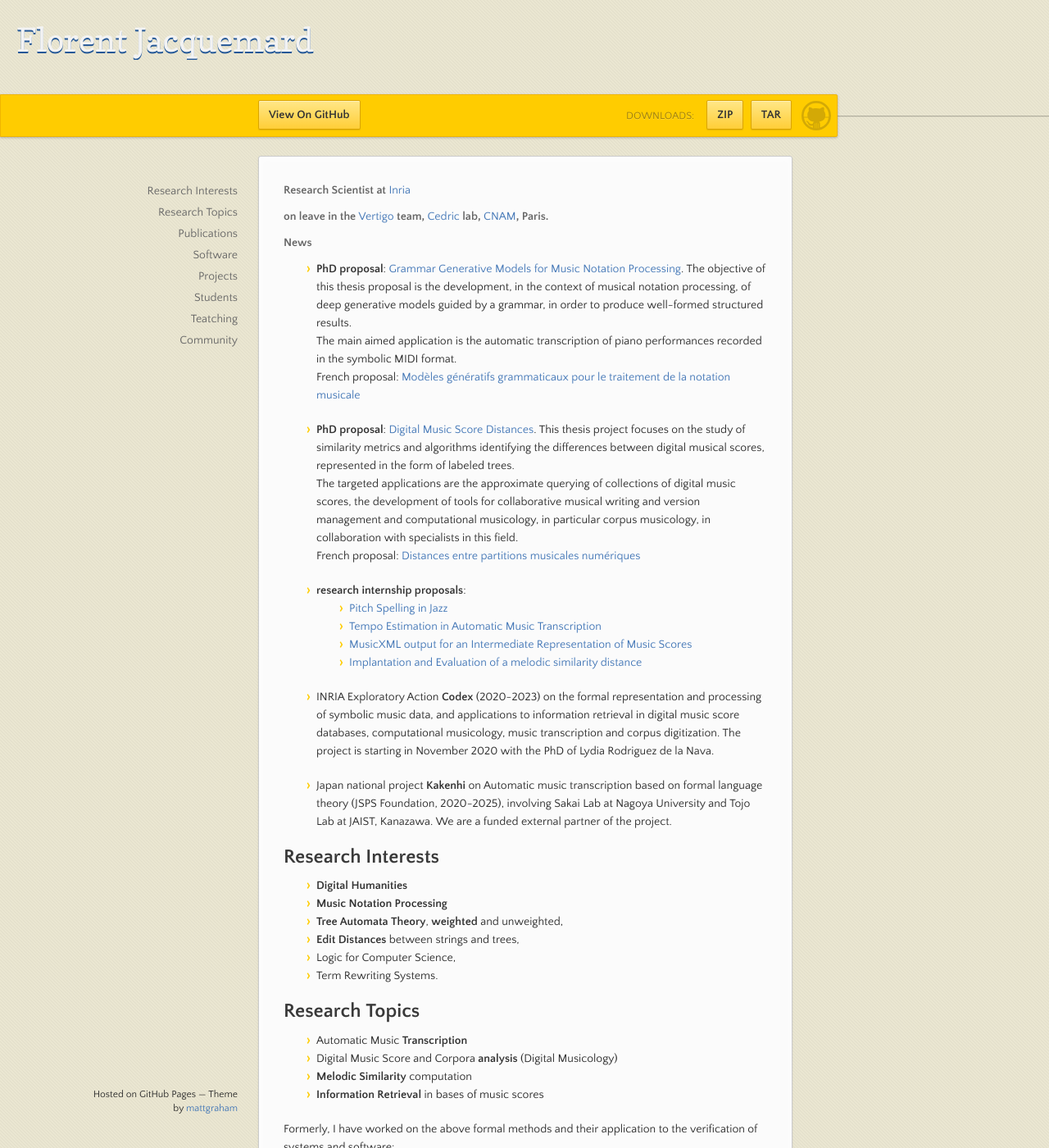
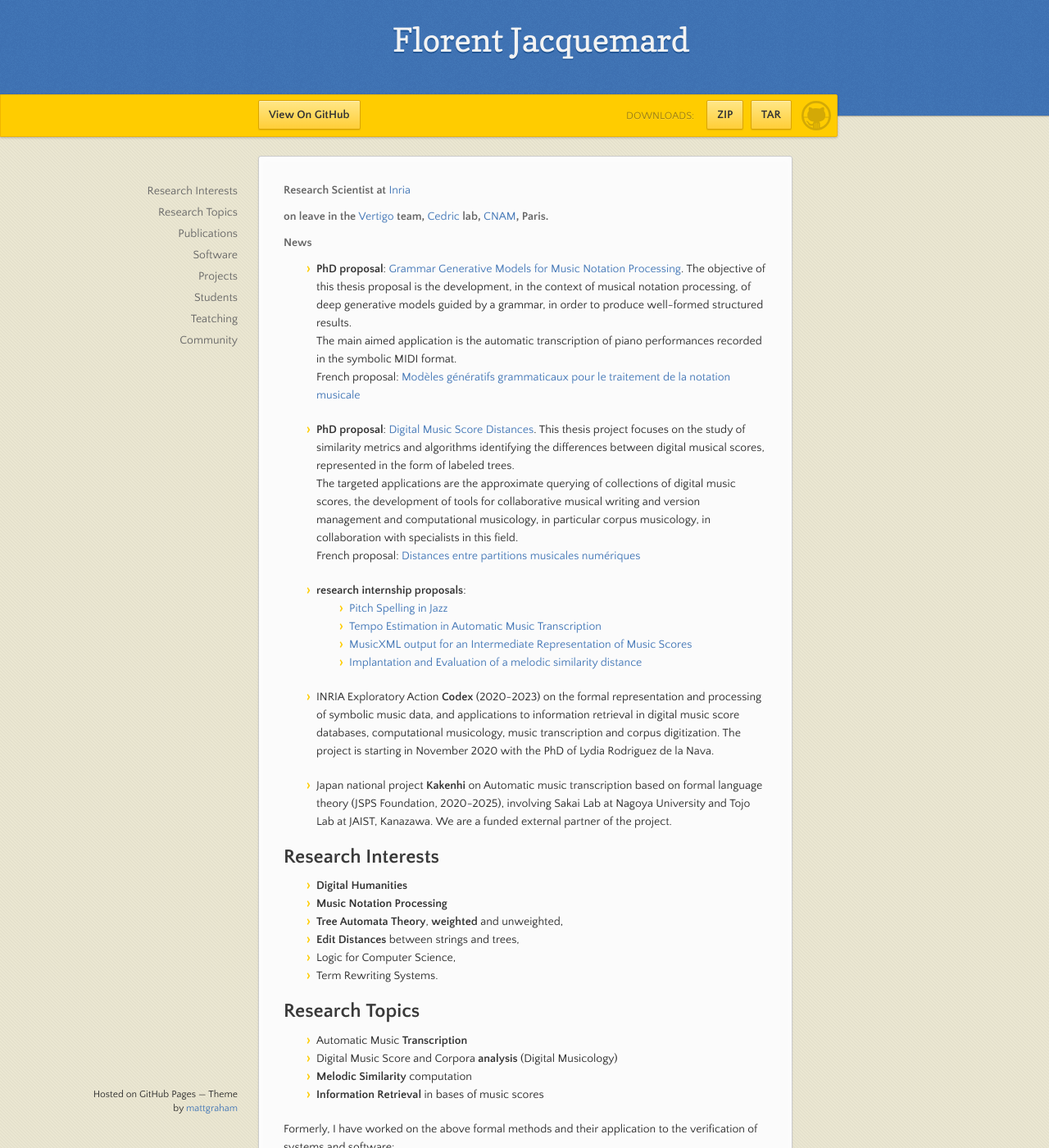
Before and after one commit to florento/florento.github.io, a Jekyll site: the page built from index.md, in a window 1280 px wide and 1400 px high. Shown: the whole window at 82% size. Built offline with Jekyll 4.4.1, drawn with Linux system fonts in a browser that asks for light colours; the repository's description, which GitHub fills in, is left out.

Commit message:
revert sass to leap-day

```diff
--- a/_sass/jekyll-theme-leap-day.scss
+++ b/_sass/jekyll-theme-leap-day.scss
@@ -169,8 +169,8 @@ header {
   left:0;
   right:0;
   width: 100%;
-  text-align: left;
-  background: url(../images/body-background.png) #4276b6;
+  text-align: center;
+  background: url(../images/background.png) #4276b6;
   box-shadow: 1px 0px 2px rgba(0,0,0,.75);
   z-index:99;
   -webkit-font-smoothing:antialiased;
```
